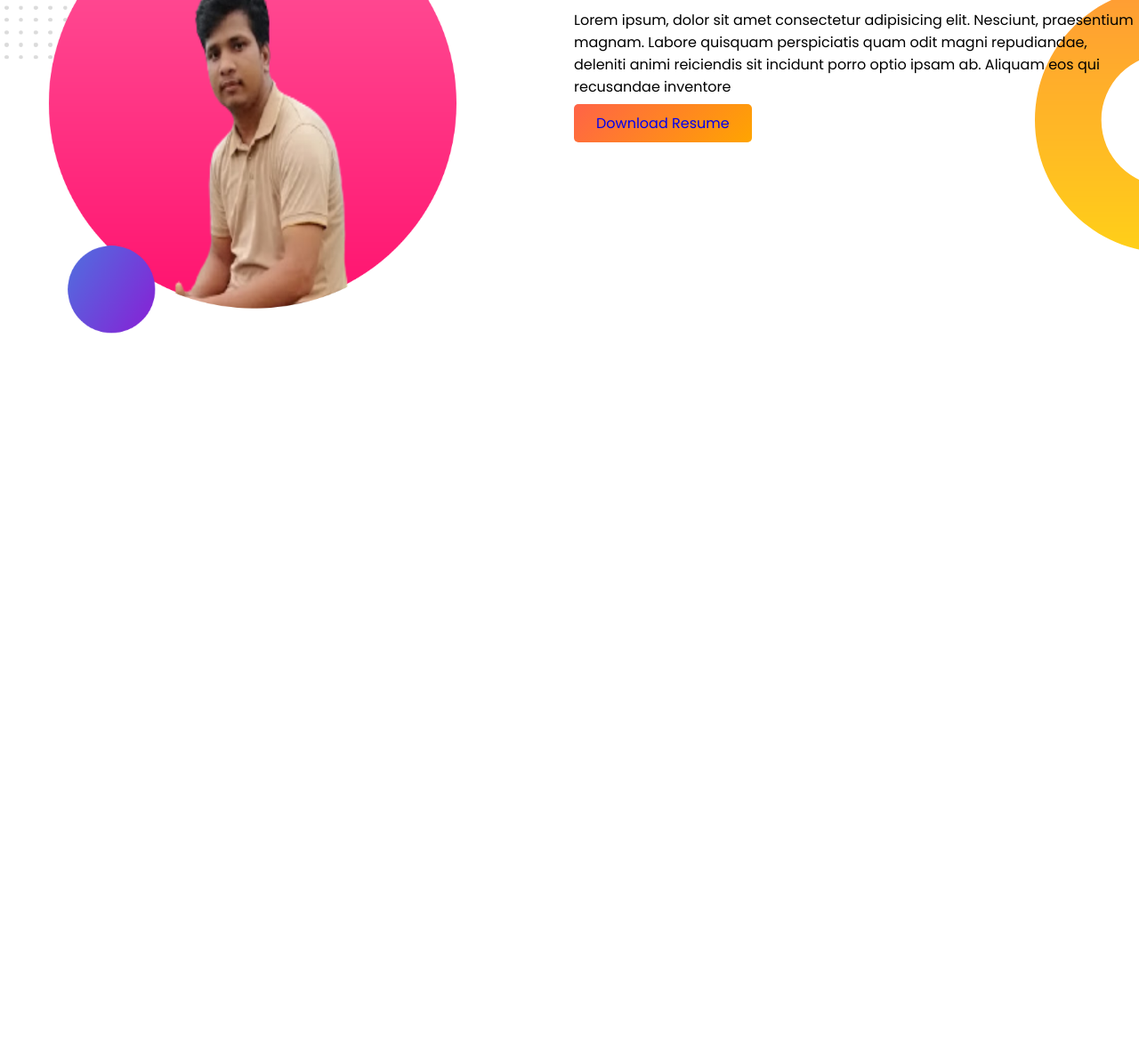
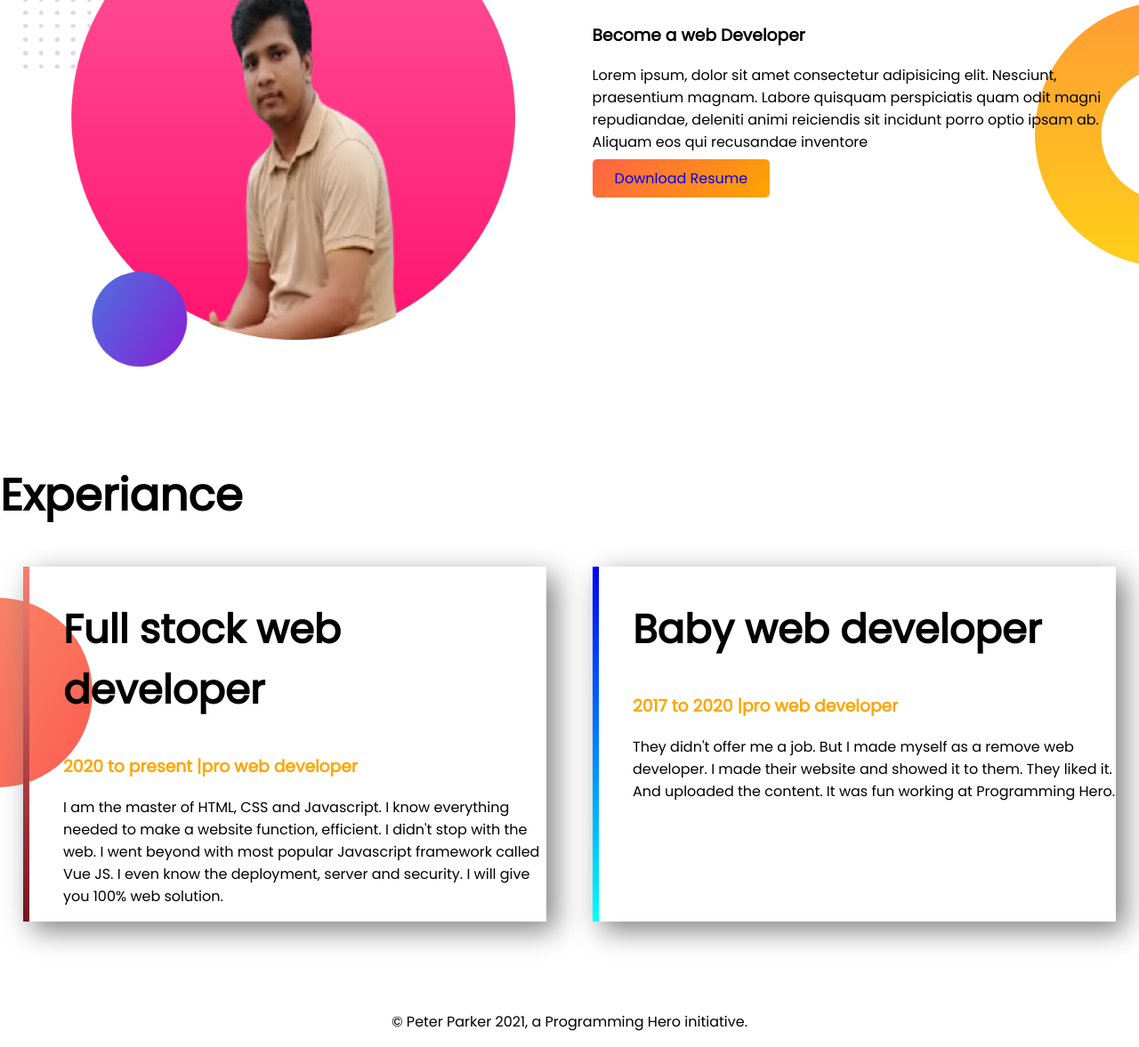
Before and after one commit to nooralam93/developer-portfolio, a plain HTML site: page index.html in a window 1280 px wide. Shown: the part 774-1951 px from the top of the page at 89% size. Before the commit the page ends 1306 px from the top, so only its background shows below. Drawn offline with Linux system fonts and the light colour scheme.

Commit message:
complete added

```diff
--- a/index.html
+++ b/index.html
@@ -15,10 +15,10 @@
 </head>
 
 <body>
-    <section class="top-banner">
+    <section class="top-banner flexible-area">
         <div class="half-width">
             <h1>Welcome to</h1>
-            <h1><span class="light-orange">Khandokar Noor</span> World!</h1>
+            <h1><span class="high-light">Khandokar Noor</span> World!</h1>
             <h3>Build a wesite for Developer</h3>
             <p>Lorem ipsum, dolor sit amet consectetur adipisicing elit. Nesciunt, praesentium magnam. Labore quisquam
                 perspiciatis quam odit magni repudiandae, deleniti animi reiciendis sit incidunt porro optio ipsam ab.
@@ -30,7 +30,7 @@
         </div>
     </section>
 
-    <section class="dream-big">
+    <section class="dream-big flexible-area">
         <div class="half-width">
             <img src="images/noor.png" alt="">
         </div>
@@ -44,6 +44,30 @@
         </div>
 
     </section>
+    <section class="experiance-area">
+        <h1>Experiance</h1>
+        <div class="flexible-area">
+            <div id="full-stock-develop" class="experiance-item">
+                <h2>Full stock web developer</h2>
+                <h3 class="high-light">2020 to present |pro web developer</h3>
+                <p>I am the master of HTML, CSS and Javascript. I know everything needed to make a website function,
+                    efficient. I didn't stop with the web. I went beyond with most popular Javascript framework called
+                    Vue
+                    JS. I even know the deployment, server and security. I will give you 100% web solution.</p>
+            </div>
+            <div id="web-develop" class="experiance-item">
+                <h2>Baby web developer</h2>
+                <h3 class="high-light">2017 to 2020 |pro web developer</h3>
+                <p>They didn't offer me a job. But I made myself as a remove web developer. I made their website and
+                    showed
+                    it to them. They liked it. And uploaded the content. It was fun working at Programming Hero.</p>
+            </div>
+        </div>
+
+    </section>
+    <footer>
+        <p>© Peter Parker 2021, a Programming Hero initiative.</p>
+    </footer>
 </body>
 
 </html>
--- a/style.css
+++ b/style.css
@@ -5,24 +5,28 @@ body{
 h1{
     font-size: 50px;
 }
+h2{
+    font-size: 45px;
+}
 .top-banner{
     background-image: url(images/top-banner.png);
     background-repeat: no-repeat;
 }
-.light-orange{
+.high-light{
     color:orange;
 }
-section{
+.flexible-area{
     display: flex;
-    margin-bottom: 150px;
+    margin-bottom: 100px;
 }
 .half-width{
     width: 50%;
-    padding-left: 5px;
+    padding-left: 2%;
+
 
 }
 .half-width img{
-    width: 80%;
+    width: 90%;
 }
 .link-button{
     text-decoration: none;
@@ -35,3 +39,28 @@ section{
     background-repeat: no-repeat;
     background-position: right;
 }
+.experiance-area{
+    background-image: url(images/exp-bg.png);
+    background-repeat: no-repeat;
+    background-position: left;
+}
+.experiance-item{
+    width: 45%;
+    padding-left: 3%;
+    box-shadow: 10px 10px 30px grey;
+    margin-left: 2%;
+    margin-right: 2%;
+}
+#web-develop{
+    border-left: 7px solid ;
+    border-image: linear-gradient(blue, cyan);
+    border-image-slice: 1;
+}
+#full-stock-develop{
+    border-left: 7px solid;
+    border-image: linear-gradient(salmon, rgb(114, 19, 35));
+    border-image-slice: 1;
+}
+footer p{
+    text-align: center;
+}
```
